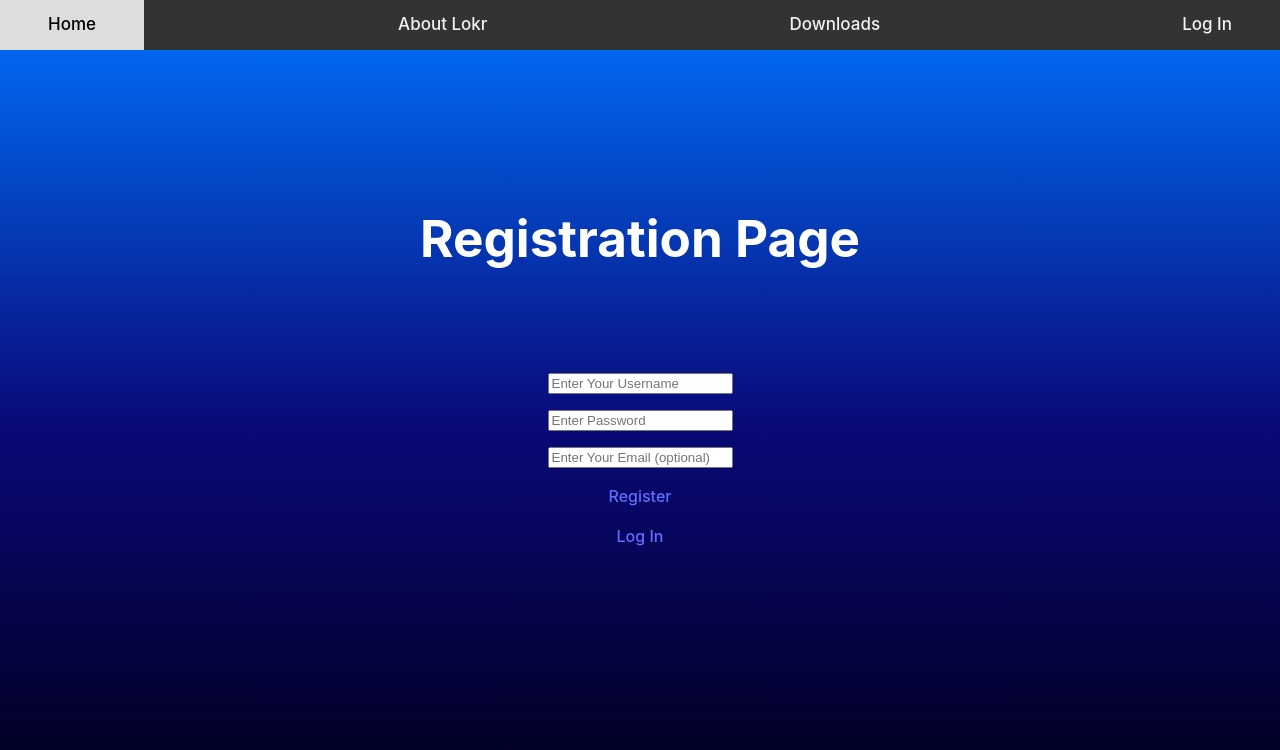
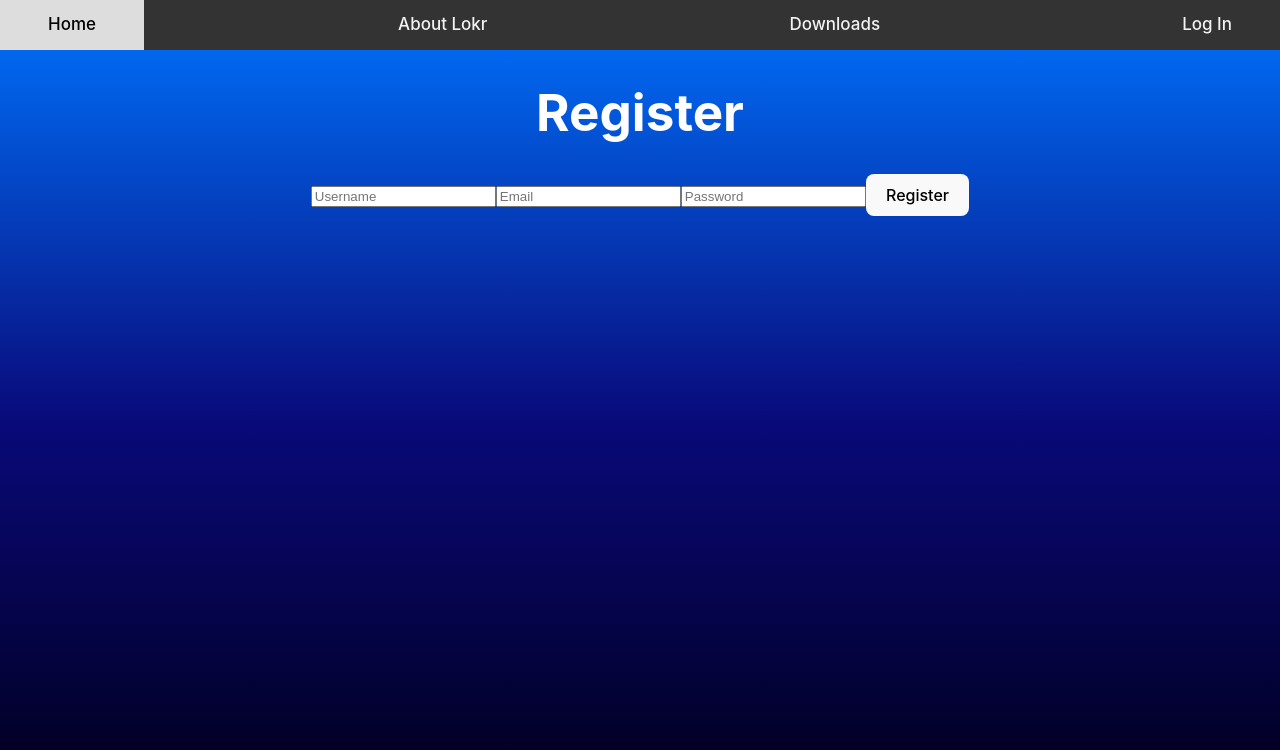
Before and after one commit to Cyanistic/lokr, a React (Vite) app in the folder client/: page /register in a window 1280 px wide. Shown: the top 750 px of the page. Built offline with nearby package versions, Linux system fonts and the light colour scheme.

Commit message:
Added encryption upon registration (work in progress public and private keys)

```diff
--- a/client/package.json
+++ b/client/package.json
@@ -12,7 +12,7 @@
   "dependencies": {
     "react": "^18.3.1",
     "react-dom": "^18.3.1",
-    "react-router-dom": "^7.1.2"
+    "react-router-dom": "^7.1.3"
   },
   "devDependencies": {
     "@eslint/js": "^9.17.0",
--- /dev/null
+++ b/client/src/cryptoFunctions.ts
@@ -0,0 +1,57 @@
+// 🔹 Generate AES-GCM Key (For General Use, Not Password-Based)
+export async function generateAESKey(): Promise<CryptoKey> {
+    return await crypto.subtle.generateKey(
+        { name: "AES-GCM", length: 256 },
+        true,
+        ["encrypt", "decrypt"]
+    );
+}
+
+// 🔹 Encrypt Data using AES-GCM (with a derived key)
+export async function encryptData(key: CryptoKey, data: string): Promise<{ iv: Uint8Array; encrypted: ArrayBuffer }> {
+    const iv = crypto.getRandomValues(new Uint8Array(12)); // Generate a random IV (12 bytes for AES-GCM)
+    const encodedData = new TextEncoder().encode(data); // Convert text to bytes
+
+    const encrypted = await crypto.subtle.encrypt(
+        { name: "AES-GCM", iv },
+        key,
+        encodedData
+    );
+
+    return { iv, encrypted };
+}
+
+// 🔹 Decrypt Data using AES-GCM (with a derived key)
+export async function decryptData(key: CryptoKey, iv: Uint8Array, encrypted: ArrayBuffer): Promise<string> {
+    const decrypted = await crypto.subtle.decrypt(
+        { name: "AES-GCM", iv },
+        key,
+        encrypted
+    );
+
+    return new TextDecoder().decode(decrypted);
+}
+
+// 🔹 Derive AES Key from Password using PBKDF2
+export async function deriveKeyFromPassword(password: string, salt: Uint8Array): Promise<CryptoKey> {
+    const keyMaterial = await crypto.subtle.importKey(
+        "raw",
+        new TextEncoder().encode(password),
+        { name: "PBKDF2" },
+        false,
+        ["deriveKey"]
+    );
+
+    return await crypto.subtle.deriveKey(
+        {
+            name: "PBKDF2",
+            salt,
+            iterations: 100000, // High iteration count for security
+            hash: "SHA-256",
+        },
+        keyMaterial,
+        { name: "AES-GCM", length: 256 }, // Generate AES-GCM key
+        true,
+        ["encrypt", "decrypt"]
+    );
+}
--- /dev/null
+++ b/client/src/pages/Register.tsx
@@ -0,0 +1,84 @@
+import { useState } from "react";
+import { deriveKeyFromPassword, encryptData } from "../cryptoFunctions";
+
+export default function Register() {
+    const [username, setUsername] = useState("");
+    const [password, setPassword] = useState("");
+    const [email, setEmail] = useState("");
+    const [message, setMessage] = useState("");
+
+    async function handleRegister() {
+        try {
+            setMessage("");
+
+            // Validation checks
+            if (!username || !password) {
+                setMessage("❌ Username and password are required.");
+                return;
+            }
+
+            if (username.length < 3 || username.length > 20) {
+                setMessage("❌ Username must be 3-20 characters long.");
+                return;
+            }
+
+            if (password.length < 8) {
+                setMessage("❌ Password must be at least 8 characters long.");
+                return;
+            }
+
+            // Generate salt for PBKDF2
+            const salt = crypto.getRandomValues(new Uint8Array(16));
+            const key = await deriveKeyFromPassword(password, salt);
+            const { iv, encrypted } = await encryptData(key, username);
+
+            // Convert data to Base64
+            const saltBase64 = btoa(String.fromCharCode(...salt));
+            const ivBase64 = btoa(String.fromCharCode(...iv));
+            const encryptedBase64 = btoa(String.fromCharCode(...new Uint8Array(encrypted)));
+            const body = JSON.stringify({
+
+                username,
+                email: email || null,
+                salt: saltBase64,
+                encryptedPrivateKey: "c3RyaW5n", //encrypt
+                iv: ivBase64,
+                password: saltBase64, // Hash with Arg2 instead
+                publicKey: "c3RyaW5n" //encode dont encrypt
+
+            })
+
+
+            // Send request to backend with correct field names
+            const response = await fetch("http://localhost:6969/api/register", {
+                method: "POST",
+                headers: { "Content-Type": "application/json" },
+                body
+            });
+
+            console.log(body);
+            const responseData = await response.json();
+
+            if (!response.ok) {
+                setMessage(`❌ ${responseData.message || "Registration failed."}`);
+                return;
+            }
+
+            setMessage("✅ Registration successful!");
+        } catch (error) {
+            console.error("❌ Registration error:", error);
+            setMessage("❌ Registration failed. Please try again.");
+        }
+    }
+
+    return (
+        <div>
+            <h1>Register</h1>
+            {message && <p>{message}</p>}
+            <input type="text" placeholder="Username" value={username} onChange={e => setUsername(e.target.value)} />
+            <input type="email" placeholder="Email" value={email} onChange={e => setEmail(e.target.value)} />
+            <input type="password" placeholder="Password" value={password} onChange={e => setPassword(e.target.value)} />
+            <button onClick={handleRegister}>Register</button>
+        </div>
+    );
+}
```
Also changed, not shown: client/src/App.tsx (+4 -3 lines), client/src/pages/Login.tsx (added, +52 -0 lines), 1 other file (tests, documents, lock files or other folders).
